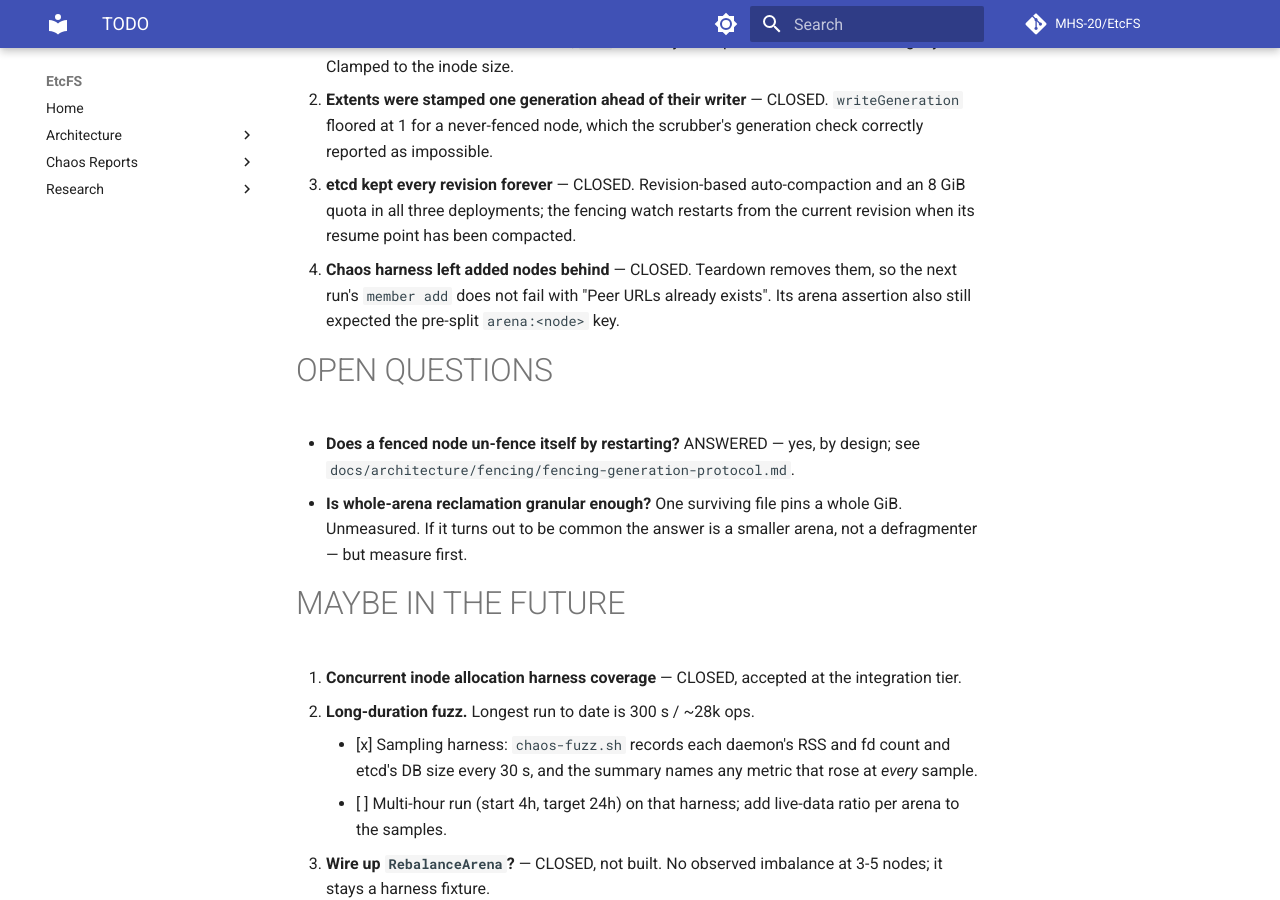
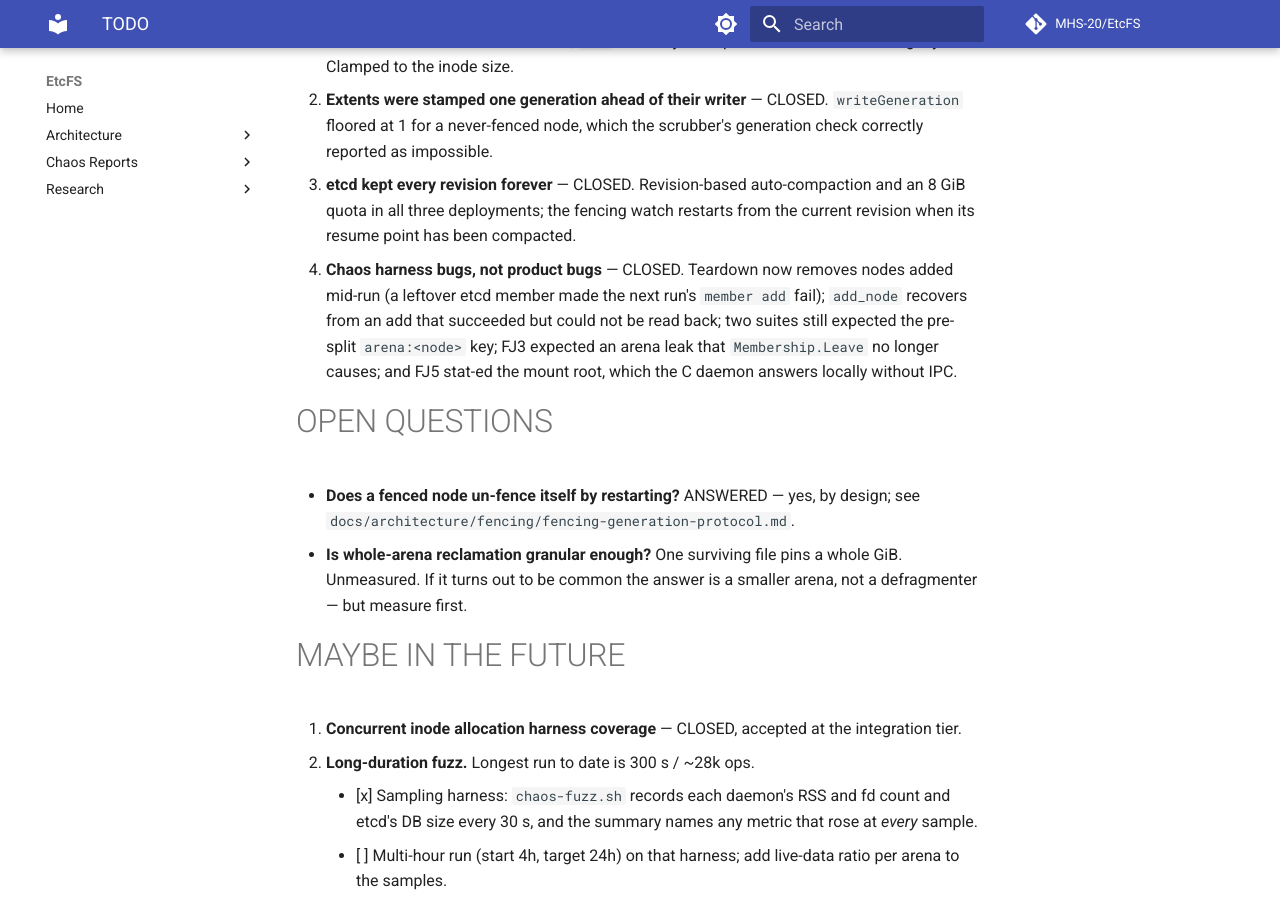
Before and after one commit to MHS-20/EtcFS, an MkDocs documentation site: the page built from docs/TODO.md, in a window 1280 px wide and 900 px high, scrolled down 3090 px. Built offline with MkDocs 1.6.1 and Material for MkDocs 9.7.7, drawn with Linux system fonts in a browser that asks for light colours; comment, search, counter and statistics services are not loaded.

Commit message:
test(chaos): fixed the harness assertions that no longer matched the system

```diff
--- a/docs/TODO.md
+++ b/docs/TODO.md
@@ -64,7 +64,7 @@ correctness problem; nothing is.
 39. **A read never reported EOF** — CLOSED. Reads answer the whole requested range, so one past the end returned a buffer of zeroes; `cat` on a 7-byte file produced hundreds of megabytes. Clamped to the inode size.
 40. **Extents were stamped one generation ahead of their writer** — CLOSED. `writeGeneration` floored at 1 for a never-fenced node, which the scrubber's generation check correctly reported as impossible.
 41. **etcd kept every revision forever** — CLOSED. Revision-based auto-compaction and an 8 GiB quota in all three deployments; the fencing watch restarts from the current revision when its resume point has been compacted.
-42. **Chaos harness left added nodes behind** — CLOSED. Teardown removes them, so the next run's `member add` does not fail with "Peer URLs already exists". Its arena assertion also still expected the pre-split `arena:<node>` key.
+42. **Chaos harness bugs, not product bugs** — CLOSED. Teardown now removes nodes added mid-run (a leftover etcd member made the next run's `member add` fail); `add_node` recovers from an add that succeeded but could not be read back; two suites still expected the pre-split `arena:<node>` key; FJ3 expected an arena leak that `Membership.Leave` no longer causes; and FJ5 stat-ed the mount root, which the C daemon answers locally without IPC.
 
 # OPEN QUESTIONS
 
```
Also changed, not shown: 2 other files.
